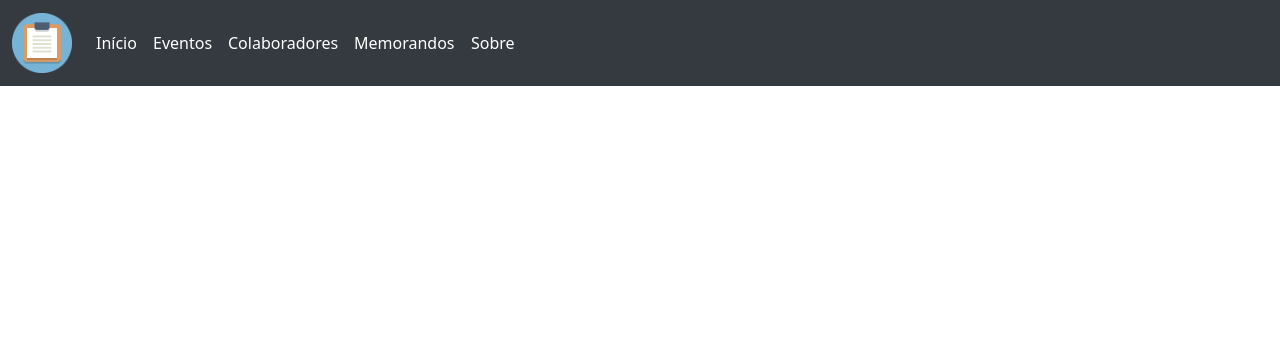
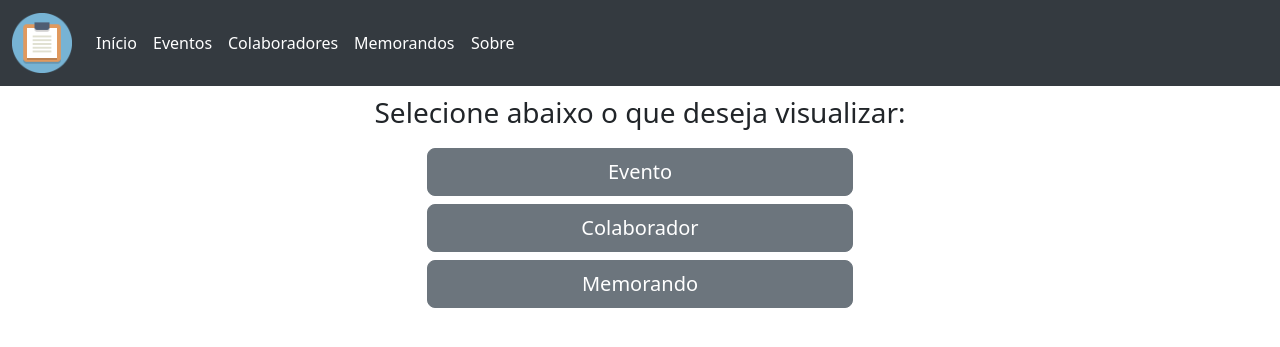
Before and after one commit to goltaraya/sade-app, a PHP site: page / in a window 1280 px wide. Shown: the top 347 px of the page. Run offline with PHP 8.4, Linux system fonts and the light colour scheme.

Commit message:
add: adicionando botões a tela principal

```diff
--- a/colaboradores.php
+++ b/colaboradores.php
@@ -1,3 +1,7 @@
 <?php include_once 'templates/header.php' ?>
 
+<div class="form-div">
+
+</div>
+
 <?php include_once 'templates/footer.php' ?>
--- a/css/style.css
+++ b/css/style.css
@@ -41,3 +41,6 @@ body {
   padding: 10px;
   width: 50%;
 }
+
+
+/* Página principal */
--- a/index.php
+++ b/index.php
@@ -1,3 +1,17 @@
 <?php include_once 'templates/header.php' ?>
 
+<main>
+    <div class="d-grid gap-2 col-6 mx-auto">
+        <div class="header-div">
+            <h3 style="text-align: center;">Selecione abaixo o que deseja visualizar: </h3>
+        </div>
+    </div>
+
+    <div class="d-grid gap-2 col-4 mx-auto">
+        <button type="button" class="btn btn-secondary btn-lg">Evento</button>
+        <button type="button" class="btn btn-secondary btn-lg">Colaborador</button>
+        <button type="button" class="btn btn-secondary btn-lg">Memorando</button>
+    </div>
+</main>
+
 <?php include_once 'templates/footer.php' ?>
```
